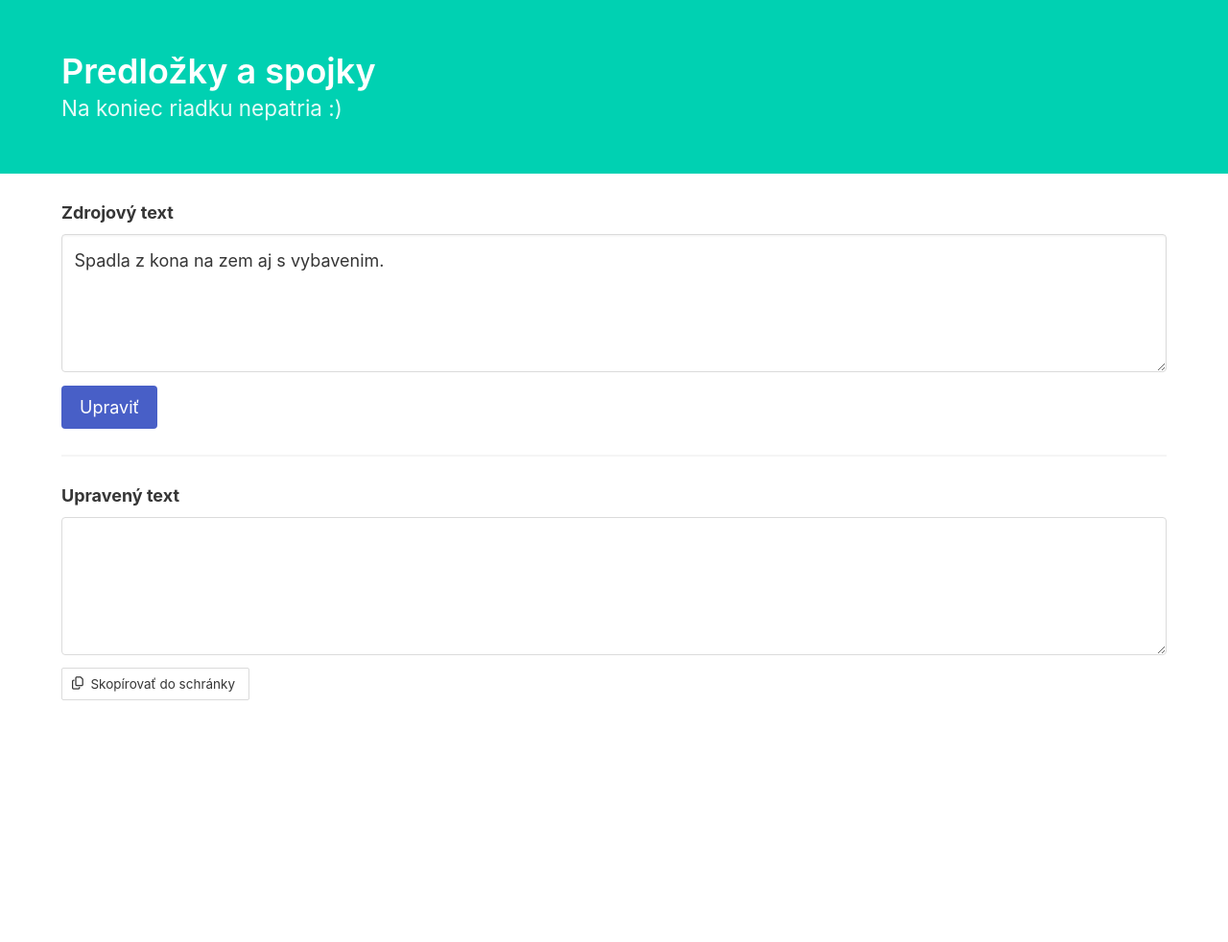
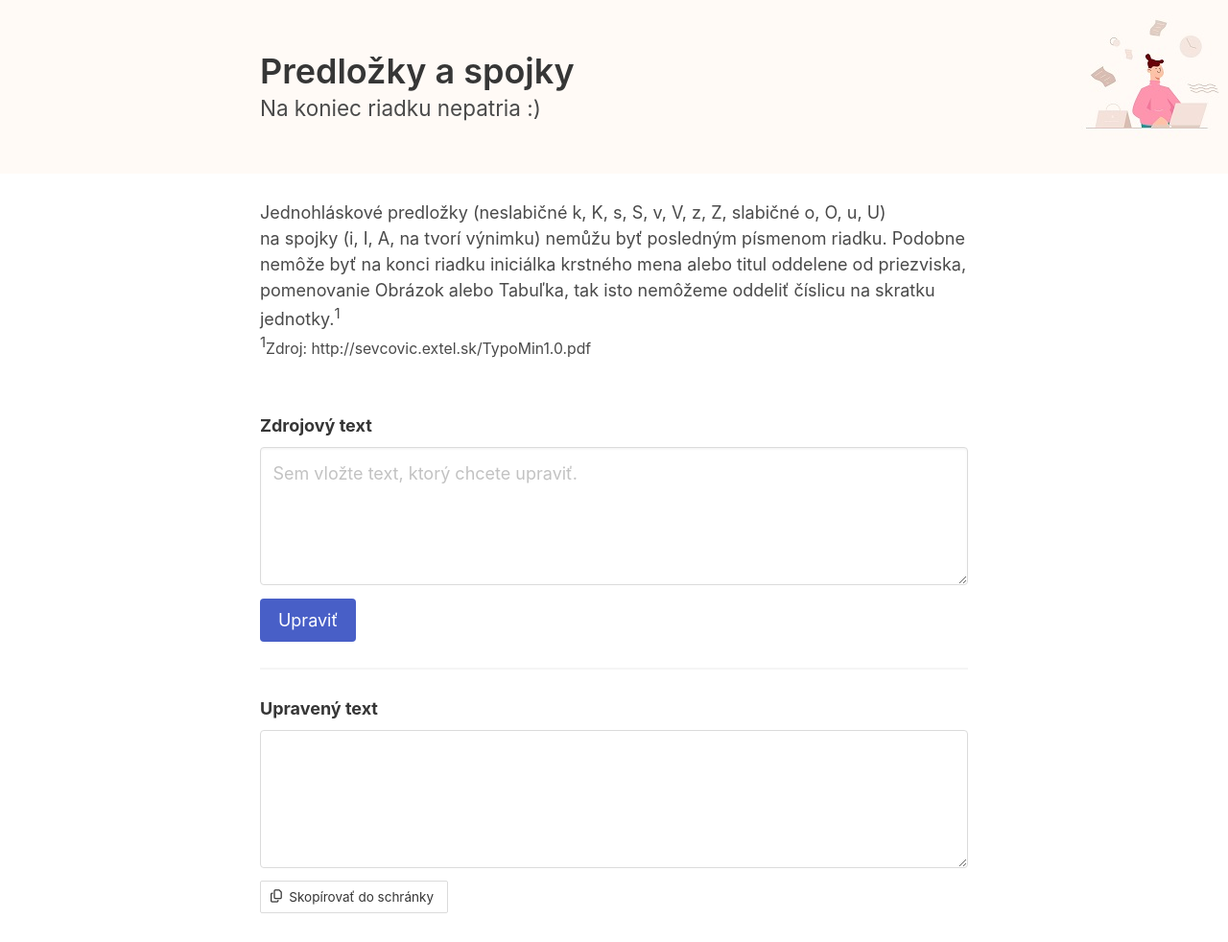
Before and after one commit to LabZoneSK/predlozky, a website built with webpack: page dist/index.html in a window 1280 px wide. Shown: the whole page at 96% size. Before the commit the page ends 800 px from the top, so only its background shows below. Built offline with nearby package versions, Linux system fonts and the light colour scheme.

Commit message:
Index styling

```diff
--- a/dist/index.html
+++ b/dist/index.html
@@ -10,24 +10,40 @@
 	</head>
 	<body>
 		<main>
-			<section class="hero is-primary">
+			<section class="hero custom-hero">
 				<div class="hero-body">
-					<div class="container">
+					<div class="wrapper">
 						<h1 class="title">Predložky a spojky</h1>
 						<h2 class="subtitle">Na koniec riadku nepatria :)</h2>
 					</div>
 				</div>
 			</section>
 
-			<section class="container">
+			<section class="wrapper">
+				<div class="container py-5">
+					<p>
+						Jednohláskové predložky (neslabičné k, K, s, S, v, V, z, Z, slabičné
+						o, O, u, U) na&nbsp;spojky (i, I, A, na&nbsp;tvorí výnimku) nemůžu
+						byť posledným písmenom riadku. Podobne nemôže byť na konci riadku
+						iniciálka krstného mena alebo titul oddelene od priezviska,
+						pomenovanie Obrázok alebo Tabuľka, tak isto nemôžeme oddeliť číslicu
+						na&nbsp;skratku jednotky.<sup>1</sup>
+					</p>
+
+					<p>
+						<sup>1</sup><small>Zdroj: http://sevcovic.extel.sk/TypoMin1.0.pdf</small>
+					</p>
+				</div>
+			</section>
+
+			<section class="wrapper">
 				<div class="columns">
 					<div class="column my-5">
 						<form class="form-column-one">
 							<div class="field">
 								<label for="inputText" class="label">Zdrojový text</label>
 								<div class="control">
-									<textarea id="inputText" class="textarea">
-Spadla z kona na zem aj s vybavenim.</textarea
+									<textarea id="inputText" class="textarea" placeholder="Sem vložte text, ktorý chcete upraviť."></textarea
 									>
 								</div>
 							</div>
@@ -76,6 +92,9 @@ Spadla z kona na zem aj s vybavenim.</textarea
 		<script src="main.js">
 			/** Empty goes here */
 		</script>
-		<script src="https://kit.fontawesome.com/0e21a8cc17.js" crossorigin="anonymous"></script>
+		<script
+			src="https://kit.fontawesome.com/0e21a8cc17.js"
+			crossorigin="anonymous"
+		></script>
 	</body>
 </html>
```
Also changed, not shown: dist/images copy/2.jpg (deleted).
